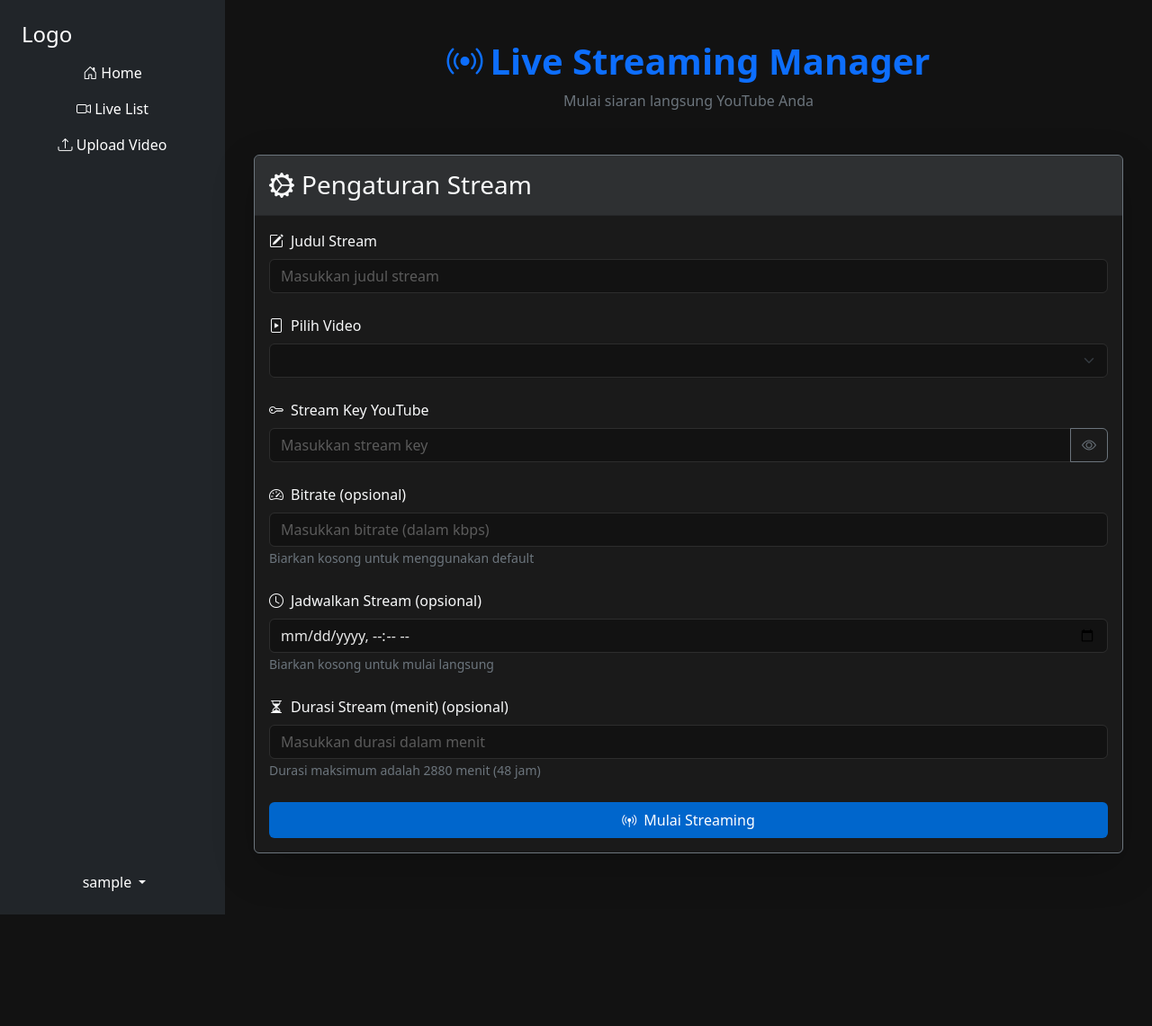
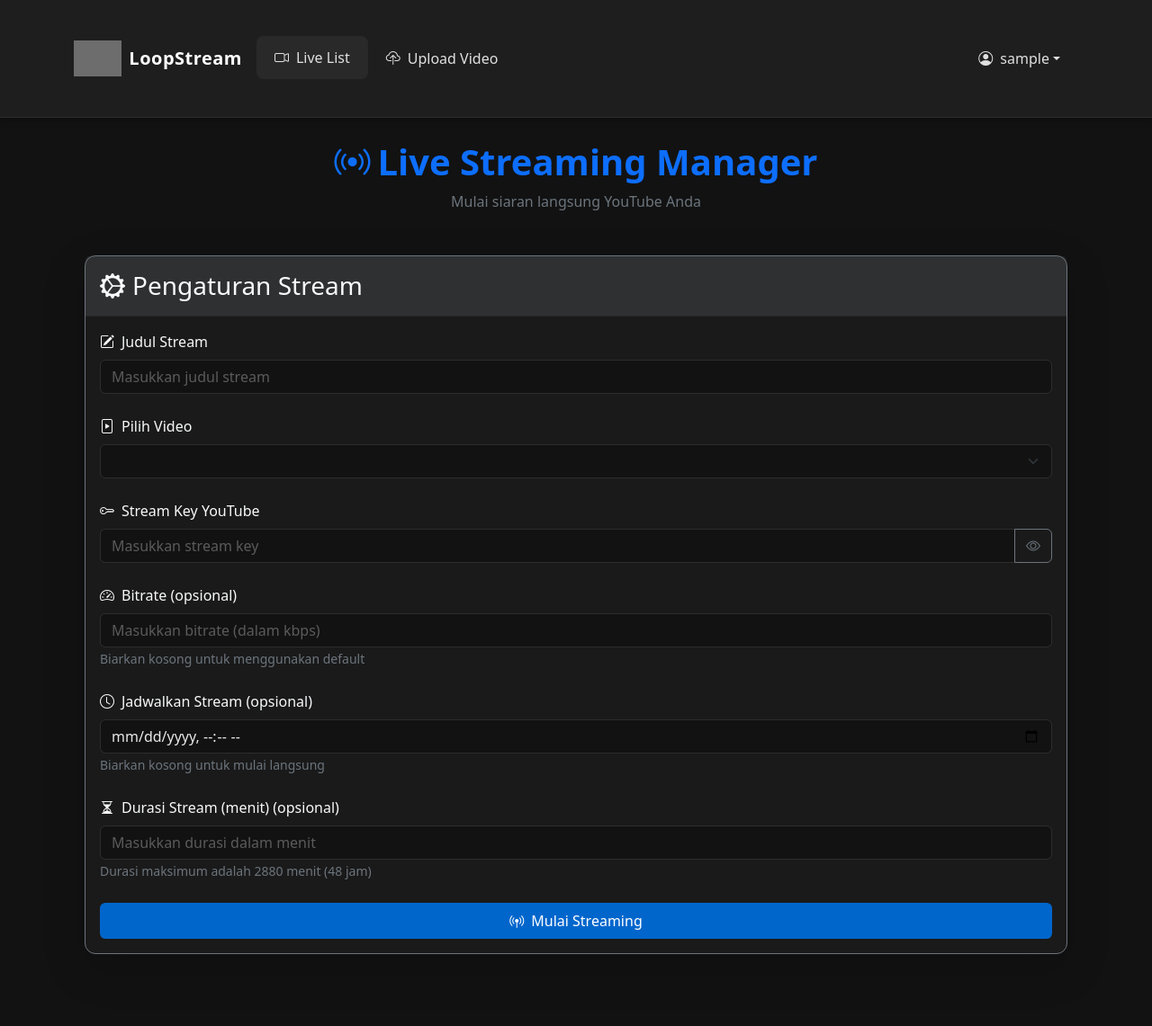
Before and after one commit to orlin24/badutstream, a Flask app: page / in a window 1280 px wide. Shown: the whole page at 90% size. Before the commit the page ends 1017 px from the top, so only its background shows below. Run offline with Flask 3, Linux system fonts and the light colour scheme; the visitor is signed in with stand-in values (Sample User, id 1); data that the repository does not hold is empty; some libraries are stand-ins or nearby versions; grey boxes are pictures that could not be loaded.

Commit message:
Update layout.html

```diff
--- a/templates/layout.html
+++ b/templates/layout.html
@@ -2,7 +2,6 @@
 <html lang="en">
 <head>
     <meta charset="UTF-8">
-    <meta name="viewport" content="width=device-width, initial-scale=1.0">
     <meta name="viewport" content="width=device-width, initial-scale=1.0, maximum-scale=5.0">
     <title>{{ title }}</title>
     <!-- Bootstrap CSS -->
@@ -16,65 +15,123 @@
             --text-secondary: #b0b0b0;
             --border-color: #2d2d2d;
             --primary-color: #0066cc;
-            --hover-color: #0052a3;
+            --hover-primary: #0052a3;
+            --danger-color: #dc3545;
+            --success-color: #28a745;
         }
 
         body {
-            display: flex;
             background-color: var(--bg-dark);
             color: var(--text-primary);
-        }
-
-        #sidebar {
-            min-width: 250px;
-            max-width: 250px;
             min-height: 100vh;
             display: flex;
             flex-direction: column;
-            align-items: center;
-            background-color: var(--bg-secondary);
+            padding-top: 60px;
         }
 
-        #content {
-            flex-grow: 1;
-            padding: 20px;
-            background-color: var(--bg-dark);
+        .navbar {
+            background-color: var(--bg-secondary) !important;
+            border-bottom: 1px solid var(--border-color);
+            box-shadow: 0 2px 8px rgba(0, 0, 0, 0.3);
+            z-index: 1000;
+        }
+
+        .navbar-brand {
+            font-weight: 600;
+            letter-spacing: 0.5px;
+        }
+
+        .navbar-brand img {
+            filter: invert(0.8);
+            transition: filter 0.3s ease;
+        }
+
+        .navbar-brand:hover img {
+            filter: invert(1);
+        }
+
+        .nav-link {
+            color: var(--text-primary) !important;
+            padding: 0.75rem 1.25rem !important;
+            border-radius: 8px;
+            transition: all 0.3s ease;
+        }
+
+        .nav-link.active,
+        .nav-link:hover {
+            background-color: rgba(255, 255, 255, 0.05);
+            transform: translateY(-1px);
+        }
+
+        .dropdown-menu {
+            background-color: var(--bg-secondary);
+            border: 1px solid var(--border-color);
+            box-shadow: 0 4px 12px rgba(0, 0, 0, 0.25);
+        }
+
+        .dropdown-item {
+            color: var(--text-primary);
+            transition: all 0.2s ease;
+        }
+
+        .dropdown-item:hover {
+            background-color: rgba(255, 255, 255, 0.05);
+            color: var(--primary-color);
+        }
+
+        .container {
+            flex: 1;
+            padding-top: 2rem;
+            padding-bottom: 2rem;
         }
 
         .card {
             background-color: var(--bg-secondary);
             border: 1px solid var(--border-color);
+            border-radius: 12px;
+            transition: transform 0.3s ease, box-shadow 0.3s ease;
+        }
+
+        .card:hover {
+            transform: translateY(-3px);
+            box-shadow: 0 4px 16px rgba(0, 0, 0, 0.4);
         }
 
         .form-control {
-            background-color: #2d2d2d;
+            background-color: rgba(255, 255, 255, 0.05);
             border: 1px solid var(--border-color);
             color: var(--text-primary);
+            transition: all 0.3s ease;
         }
 
         .form-control:focus {
-            background-color: #373737;
-            border-color: #4a4a4a;
-            color: var(--text-primary);
-            box-shadow: none;
+            background-color: rgba(255, 255, 255, 0.08);
+            border-color: var(--primary-color);
+            box-shadow: 0 0 0 0.25rem rgba(0, 102, 204, 0.25);
         }
 
         .form-label {
             color: var(--text-secondary);
+            font-weight: 500;
         }
 
         .btn-primary {
             background-color: var(--primary-color);
             border: none;
+            padding: 0.75rem 1.5rem;
+            font-weight: 500;
+            transition: all 0.3s ease;
         }
 
         .btn-primary:hover {
-            background-color: var(--hover-color);
+            background-color: var(--hover-primary);
+            transform: translateY(-1px);
         }
 
         .alert {
-            background-color: #2d2d2d;
+            background-color: rgba(255, 255, 255, 0.05);
             border: 1px solid var(--border-color);
+            border-left: 4px solid var(--primary-color);
         }
 
         .list-group-item {
@@ -83,85 +140,189 @@
             border-color: var(--border-color);
         }
 
-        .dropdown-menu {
-            background-color: var(--bg-secondary);
-        }
-
-        .dropdown-item {
-            color: var(--text-primary);
-        }
-
-        .dropdown-item:hover {
-            background-color: #2d2d2d;
-        }
-
         .modal-content {
             background-color: var(--bg-secondary);
             color: var(--text-primary);
+            border: 1px solid var(--border-color);
         }
 
         .progress {
-            background-color: #2d2d2d;
+            background-color: rgba(255, 255, 255, 0.05);
+        }
+
+        .table {
+            --bs-table-color: var(--text-primary);
+            --bs-table-bg: var(--bg-secondary);
+            --bs-table-border-color: var(--border-color);
+        }
+
+        ::-webkit-scrollbar {
+            width: 8px;
+            height: 8px;
+        }
+
+        ::-webkit-scrollbar-track {
+            background: var(--bg-dark);
+        }
+
+        ::-webkit-scrollbar-thumb {
+            background: var(--bg-secondary);
+            border-radius: 4px;
+        }
+
+        .floating-button {
+            position: fixed;
+            bottom: 20px;
+            right: 20px;
+            width: 60px;
+            height: 60px;
+            background-color: var(--primary-color);
+            color: white;
+            border-radius: 50%;
+            display: flex;
+            justify-content: center;
+            align-items: center;
+            box-shadow: 0 2px 10px rgba(0, 0, 0, 0.3);
+            cursor: pointer;
+            z-index: 1000;
+            font-size: 24px;
+        }
+
+        .floating-button:hover {
+            background-color: var(--hover-primary);
         }
 
         @media (max-width: 768px) {
-            #sidebar {
-                min-width: 80px;
-                max-width: 80px;
+            .navbar-brand {
+                font-size: 1.1rem;
             }
-            #sidebar .nav-link-text {
-                display: none;
+
+            .nav-link {
+                padding: 0.5rem 1rem !important;
+                margin: 0.25rem 0;
             }
-            #sidebar .nav-link {
-                text-align: center;
+
+            .container {
+                padding: 1rem;
+            }
+
+            .card {
+                border-radius: 8px;
+            }
+
+            .form-control {
+                padding: 0.75rem;
+            }
+        }
+
+        @media (max-width: 576px) {
+            .navbar-brand img {
+                height: 30px;
+            }
+
+            .dropdown-menu {
+                min-width: 200px;
+            }
+
+            .btn-primary {
+                width: 100%;
+                margin-top: 1rem;
             }
         }
     </style>
 </head>
 <body>
-    <div id="sidebar" class="bg-dark text-white d-flex flex-column">
-        <div class="container p-4">
-            <h4 class="d-none d-md-block">Logo</h4>
-            <ul class="nav flex-column align-items-center">
+    <nav class="navbar navbar-expand-lg navbar-dark fixed-top">
+        <div class="container">
+            <a class="navbar-brand d-flex align-items-center gap-2" href="/">
+                <img src="https://cdn.pixabay.com/photo/2023/04/22/04/40/live-streaming-7943006_1280.png"
+                     alt="Logo"
+                     style="height: 40px;">
+                LoopStream
+            </a>
+            <button class="navbar-toggler"
+                    type="button"
+                    data-bs-toggle="collapse"
+                    data-bs-target="#navbarNav">
+                <span class="navbar-toggler-icon"></span>
+            </button>
+            <div class="collapse navbar-collapse" id="navbarNav">
+                <ul class="navbar-nav me-auto">
                     <li class="nav-item">
-                    <a class="nav-link text-white" href="/">
-                        <i class="bi bi-house-door"></i>
-                        <span class="nav-link-text">Home</span>
+                        <a class="nav-link active" href="/live_list">
+                            <i class="bi bi-camera-video me-2"></i>Live List
                         </a>
                     </li>
                     <li class="nav-item">
-                    <a class="nav-link text-white" href="/live_list">
-                        <i class="bi bi-camera-video"></i>
-                        <span class="nav-link-text">Live List</span>
-                    </a>
-                </li>
-                <li class="nav-item">
-                    <a class="nav-link text-white" href="/upload_video">
-                        <i class="bi bi-upload"></i>
-                        <span class="nav-link-text">Upload Video</span>
+                        <a class="nav-link" href="/upload_video">
+                            <i class="bi bi-cloud-upload me-2"></i>Upload Video
                         </a>
                     </li>
                 </ul>
-        </div>
-        <footer class="text-center mt-auto">
-            <div class="dropdown pb-4">
-                <a href="#" class="d-flex align-items-center text-white text-decoration-none dropdown-toggle" id="dropdownUser1" data-bs-toggle="dropdown" aria-expanded="false">
-                    <span class="d-none d-sm-inline mx-1">{{ session.get('username', 'Guest') }}</span>
+                <ul class="navbar-nav ms-auto">
+                    <li class="nav-item dropdown">
+                        <a class="nav-link dropdown-toggle d-flex align-items-center"
+                           href="#"
+                           id="navbarDropdown"
+                           role="button"
+                           data-bs-toggle="dropdown">
+                            <i class="bi bi-person-circle me-2"></i>
+                            {{ session.get('username', 'Guest') }}
                         </a>
-                <ul class="dropdown-menu dropdown-menu-dark text-small shadow" aria-labelledby="dropdownUser1">
+                        <ul class="dropdown-menu dropdown-menu-end">
                             {% if 'username' in session %}
-                        <li><a class="dropdown-item" href="/logout">Sign out</a></li>
+                                <li>
+                                    <a class="dropdown-item" href="/logout">
+                                        <i class="bi bi-box-arrow-right me-2"></i>Logout
+                                    </a>
+                                </li>
                             {% else %}
-                        <li><a class="dropdown-item" href="{{ url_for('login') }}">Login</a></li>
+                                <li>
+                                    <a class="dropdown-item" href="{{ url_for('login') }}">
+                                        <i class="bi bi-box-arrow-in-right me-2"></i>Login
+                                    </a>
+                                </li>
                             {% endif %}
                         </ul>
+                    </li>
+                </ul>
             </div>
-        </footer>
         </div>
-    <div id="content">
+    </nav>
+
+    <main class="container mt-5 pt-4">
         {% block content %}{% endblock %}
-    </div>
-    <!-- Bootstrap JS and dependencies -->
+    </main>
+
+    <!-- Bootstrap JS -->
     <script src="https://cdn.jsdelivr.net/npm/bootstrap@5.3.0/dist/js/bootstrap.bundle.min.js"></script>
+
+    <!-- Smooth Scroll Behavior -->
+    <script>
+        document.querySelectorAll('a[href^="#"]').forEach(anchor => {
+            anchor.addEventListener('click', function (e) {
+                e.preventDefault();
+                document.querySelector(this.getAttribute('href')).scrollIntoView({
+                    behavior: 'smooth'
+                });
+            });
+        });
+    </script>
+
+    <!-- Floating Button Script -->
+    <script>
+        document.addEventListener('DOMContentLoaded', function () {
+            var isIndexPage = window.location.pathname === '/';
+            if (!isIndexPage) {
+                var button = document.createElement('div');
+                button.className = 'floating-button';
+                button.innerHTML = '<i class="bi bi-broadcast"></i>';
+                button.onclick = function () {
+                    window.location.href = '/';
+                };
+                document.body.appendChild(button);
+            }
+        });
+    </script>
 </body>
 </html>
```
Lines whose indentation alone changed are shown as unchanged.
